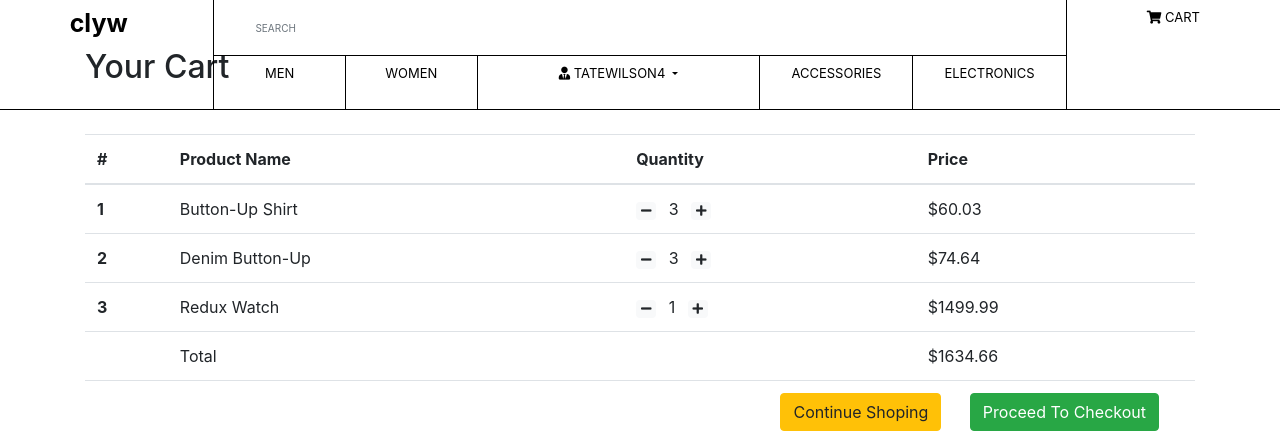
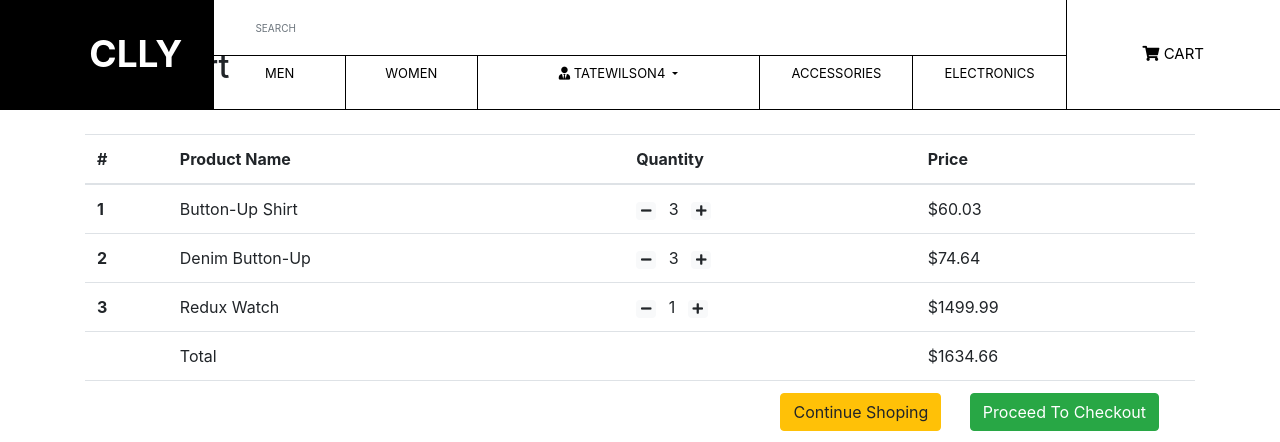
Before and after one commit to tatewilson4/Python_Online_Store, a Django app: page /cart/ in a window 1280 px wide. Shown: the top 442 px of the page. Run offline with Django 3.2, Linux system fonts and the light colour scheme; a user stored in the database is signed in; data comes from the database, SQL or seed files in the repository; some libraries are stand-ins or nearby versions.

Commit message:
added a hover effect to each of their links, background changes of the div and the words on the child element change now

```diff
--- a/products/templates/products/navbar.html
+++ b/products/templates/products/navbar.html
@@ -1,10 +1,10 @@
 {% load cart_tag %}
 <title>Colywobbles</title>
 <nav class="navbar-large fixed-top">
-    <div class="container-fluid">
+    <div class="nav-contain container-fluid">
         <div class="row">
-            <div class="col" style="text-align:center">
-                <a class="navbar-brand font-weight-bold" href="/">clyw</a>
+            <div class="logo-nav col" style="text-align:right">
+                <a class="navbar-brand font-weight-bold" href="/">clly</a>
             </div>
             <div class="middle-nav col-8" style="text-align:center;vertical-align:middle;">
                 <form class="form-inline" action="/action_page.php">
@@ -16,7 +16,7 @@
                             <a class="nav-link" href="#">Men <span class="sr-only">(current)</span></a>
                         </li>
                     </div>
-                    <div class="col">
+                    <div class="women-nav col">
                         <li class="nav-item">
                             <a class="nav-link" href="#">Women</a>
                         </li>
@@ -41,19 +41,19 @@
                         </li>
                         {% endif %}
                     </div>
-                    <div class="col">
+                    <div class="access-nav col">
                         <li class="nav-item">
                             <a class="nav-link" href="#">Accessories</a>
                         </li>
                     </div>
-                    <div class="col elec-nav">
+                    <div class="elec-nav col">
                         <li class="nav-item">
                             <a class="nav-link" href="#">Electronics</a>
                         </li>
                     </div>
                 </div>
             </div>
-            <div class="col" style="text-align:center">
+            <div class="cart-div col" style="text-align:center;">
                 <a id="cart" class="nav-link" href="#">
                     <i class="fa fa-shopping-cart"></i> Cart
                 </a>
--- a/static/css/main.css
+++ b/static/css/main.css
@@ -1,4 +1,6 @@
-
+.nav-contain {
+    vertical-align: middle;
+}
 
 li {
     text-decoration: none;
@@ -6,16 +8,26 @@ li {
 }
 
 .navbar-brand {
-    font-size: 25px;
+    font-size: 37px;
     color: black;
+    text-transform: uppercase;
+    padding-top: 26px;
 }
 
 .navbar-large .nav-link {
     color: black;
     text-transform: uppercase;
     font-size: 13px;
-    top: 50%;
 }
+
+.logo-nav:hover .navbar-brand, .men-nav, .women-nav, .username-or-login, .access-nav, .elec-nav, .cart-div, .logo-nav {
+    color: white;
+}
+.men-nav:hover, .women-nav:hover, .username-or-login:hover, .access-nav:hover, .elec-nav:hover, .cart-div:hover, .logo-nav:hover, .men-nav:hover a, .women-nav:hover a, .username-or-login:hover a, .access-nav:hover a, .elec-nav:hover a, .cart-div:hover a, .logo-nav:hover .navbar-brand {
+    background-color: black;
+    color: white;
+}
+
 .navbar-large {
     border-bottom: 1px solid black;
     height: 110px;
@@ -49,6 +61,14 @@ li {
     font-size: 10px;
     text-transform: uppercase;
     opacity: 1;
+}
+
+.cart-div {
+    padding-top: 35px;
+}
+
+#cart {
+    font-size: 15px;
 }
 
 /* .navbar-brand {
```
